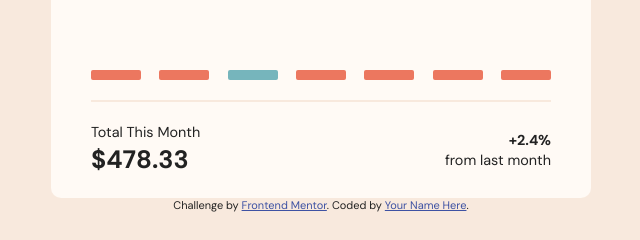
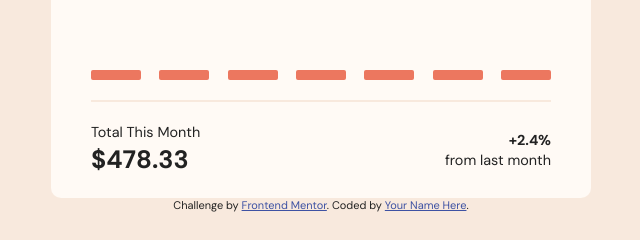
Before and after one commit to tahobbit11/expenses-chart-component, a plain HTML site: page index.html in a window 1280 px wide. Shown: the part 378-618 px from the top of the page, 319-959 px from the left. Drawn offline with Linux system fonts and the light colour scheme.

Commit message:
added some changes to readme

```diff
--- a/index.html
+++ b/index.html
@@ -50,7 +50,7 @@
           </div>
           <div class="graph-container">
             <p class="spending-day" style="visibility: hidden;"></p>
-            <div class="graph" style="background-color: hsl(186, 34%, 60%);"></div>
+            <div class="graph"></div>
             <p class="day"></p>
           </div>
           <div class="graph-container">
```
Also changed, not shown: images/Screenshot 2023-06-24 194245.png (added).
